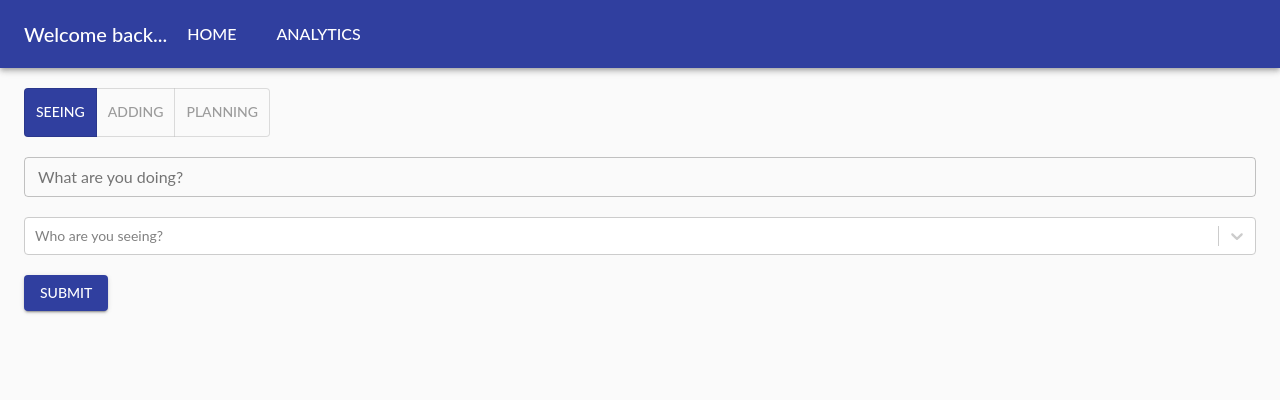
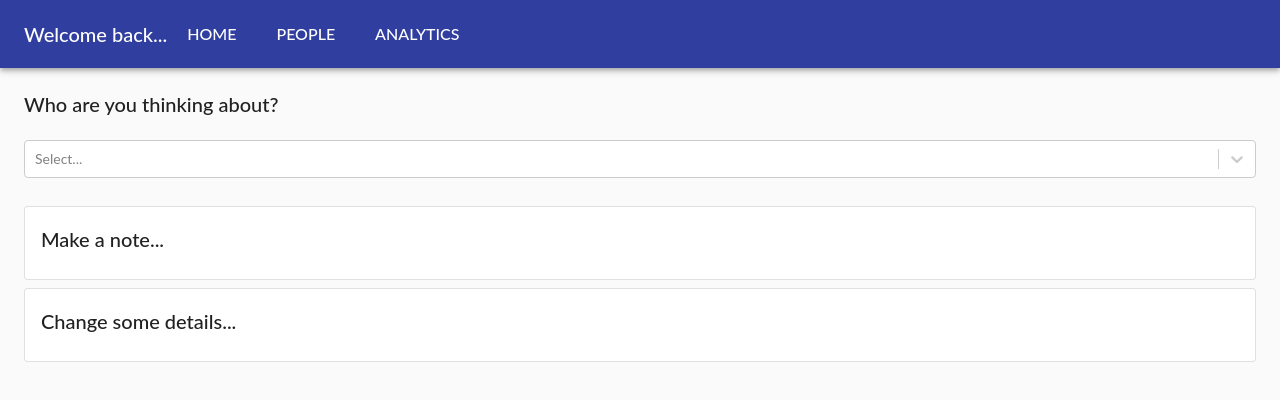
Before and after one commit to clwatkins/personal-crm, a React (Create React App) app in the folder frontend/: page /people in a window 1280 px wide. Shown: the top 400 px of the page. Built offline with nearby package versions, Linux system fonts and the light colour scheme; no server answers.

Commit message:
Working person-centric view

```diff
--- a/frontend/src/App.js
+++ b/frontend/src/App.js
@@ -10,8 +10,9 @@ import {
 } from "@material-ui/core";
 import { makeStyles } from "@material-ui/core/styles";
 
+import Analytics from "./components/Analytics";
 import Main from "./components/Main";
-import Analytics from "./components/Analytics";
+import People from "./components/People";
 
 const App = () => {
   const useStyles = makeStyles({
@@ -33,6 +34,10 @@ const App = () => {
             <Button className={style.root}>Home</Button>
           </Link>
 
+          <Link to="/people">
+            <Button className={style.root}>People</Button>
+          </Link>
+
           <Link to="/analytics">
             <Button className={style.root}>Analytics</Button>
           </Link>
@@ -42,6 +47,9 @@ const App = () => {
         <Switch>
           <Route path="/analytics">
             <Analytics />
+          </Route>
+          <Route path="/people">
+            <People />
           </Route>
           <Route path="/">
             <Main />
--- a/frontend/src/components/Analytics.js
+++ b/frontend/src/components/Analytics.js
@@ -49,7 +49,7 @@ const Analytics = () => {
     <>
       <br />
       <Container>
-        <Grid container spacing={3}>
+        <Grid container spacing={1}>
           <Grid item xs={6}>
             <Card variant="outlined">
               <CardContent>
--- a/frontend/src/components/Forms.js
+++ b/frontend/src/components/Forms.js
@@ -1,42 +1,28 @@
-import { postEvent, getPeople } from "../Api";
+import { postEvent } from "../Api";
 
 import { Button, TextField } from "@material-ui/core";
-import Select from "react-select";
 import CreatableSelect from "react-select/creatable";
-import { useState, useEffect } from "react";
+import { useState } from "react";
+
+import { PersonSelect } from "./PersonSelect";
 
 const BaseForm = (personPrompt, commentPrompt, eventType) => {
-  const [selectValues, setSelectValues] = useState([]);
+  const [selectedPeopleValues, setSelectedPeopleValues] = useState([]);
   const [textValue, setTextValue] = useState("");
-  const [peopleList, setPeopleList] = useState([]);
-
-  useEffect(() => {
-    const getPeopleFromApi = async () => {
-      const peopleResponse = await getPeople(-1);
-
-      setPeopleList(
-        peopleResponse.map((person) => ({
-          value: person.id,
-          label: person.name,
-        }))
-      );
-    };
-    getPeopleFromApi();
-  }, []);
-
-  const handleSelectChange = (selectedOption) => {
-    setSelectValues(selectedOption);
-  };
 
   const handleFormSubmit = async (e) => {
     postEvent(
       eventType,
-      selectValues.map(({ value }) => value).join(),
+      selectedPeopleValues.map(({ value }) => value).join(),
       textValue
     );
 
-    setSelectValues([]);
+    setSelectedPeopleValues([]);
     setTextValue("");
+  };
+
+  const handleSelectChange = (selectedOption) => {
+    setSelectedPeopleValues(selectedOption);
   };
 
   return (
@@ -60,13 +46,11 @@ const BaseForm = (personPrompt, commentPrompt, eventType) => {
           onChange={handleSelectChange}
         />
       ) : (
-        <Select
-          isMulti
-          cacheOptions
-          options={peopleList}
-          value={selectValues}
-          placeholder={personPrompt}
-          onChange={handleSelectChange}
+        <PersonSelect
+          isMulti={true}
+          placerholder={personPrompt}
+          selectedValues={selectedPeopleValues}
+          setSelectedValues={setSelectedPeopleValues}
         />
       )}
       <br />
--- /dev/null
+++ b/frontend/src/components/People.js
@@ -0,0 +1,54 @@
+import {
+  Container,
+  Card,
+  CardContent,
+  Grid,
+  Typography,
+} from "@material-ui/core";
+
+import { useState } from "react";
+
+import { PersonSelect } from "./PersonSelect";
+
+const People = () => {
+  const [selectedPeopleValues, setSelectedPeopleValues] = useState([]);
+
+  return (
+    <>
+      <br />
+      <Container>
+        <Grid container spacing={1}>
+          <Grid item xs={12}>
+            <Typography variant="h6">Who are you thinking about?</Typography>
+            <br />
+            <PersonSelect
+              isMulti={false}
+              placerholder="Name"
+              selectedValues={selectedPeopleValues}
+              setSelectedValues={setSelectedPeopleValues}
+            />
+            <br />
+          </Grid>
+
+          <Grid item xs={12}>
+            <Card variant="outlined">
+              <CardContent>
+                <Typography variant="h6">Make a note...</Typography>
+              </CardContent>
+            </Card>
+          </Grid>
+
+          <Grid item xs={12}>
+            <Card variant="outlined">
+              <CardContent>
+                <Typography variant="h6">Change some details...</Typography>
+              </CardContent>
+            </Card>
+          </Grid>
+        </Grid>
+      </Container>
+    </>
+  );
+};
+
+export default People;
--- /dev/null
+++ b/frontend/src/components/PersonSelect.js
@@ -0,0 +1,39 @@
+import Select from "react-select";
+import { useState, useEffect } from "react";
+
+import { getPeople } from "../Api";
+
+const PersonSelect = (props) => {
+  const [peopleList, setPeopleList] = useState([]);
+
+  useEffect(() => {
+    const getPeopleFromApi = async () => {
+      const peopleResponse = await getPeople(-1);
+
+      setPeopleList(
+        peopleResponse.map((person) => ({
+          value: person.id,
+          label: person.name,
+        }))
+      );
+    };
+    getPeopleFromApi();
+  }, []);
+
+  const handleSelectChange = (selectedOption) => {
+    props.setSelectedValues(selectedOption);
+  };
+
+  return (
+    <Select
+      isMulti={props.isMulti}
+      cacheOptions
+      options={peopleList}
+      value={props.selectedValues}
+      placeholder={props.placeholder}
+      onChange={handleSelectChange}
+    />
+  );
+};
+
+export { PersonSelect };
```
Also changed, not shown: 1 other file (tests, documents, lock files or other folders).
